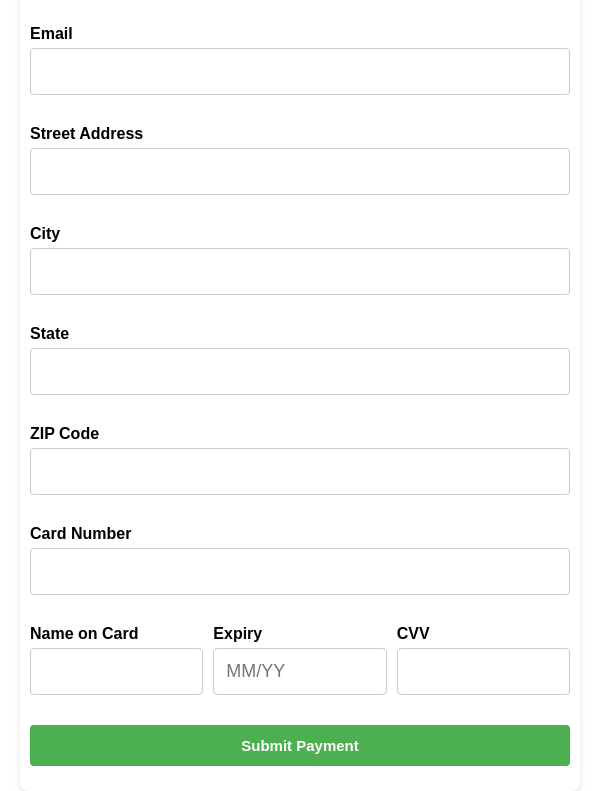
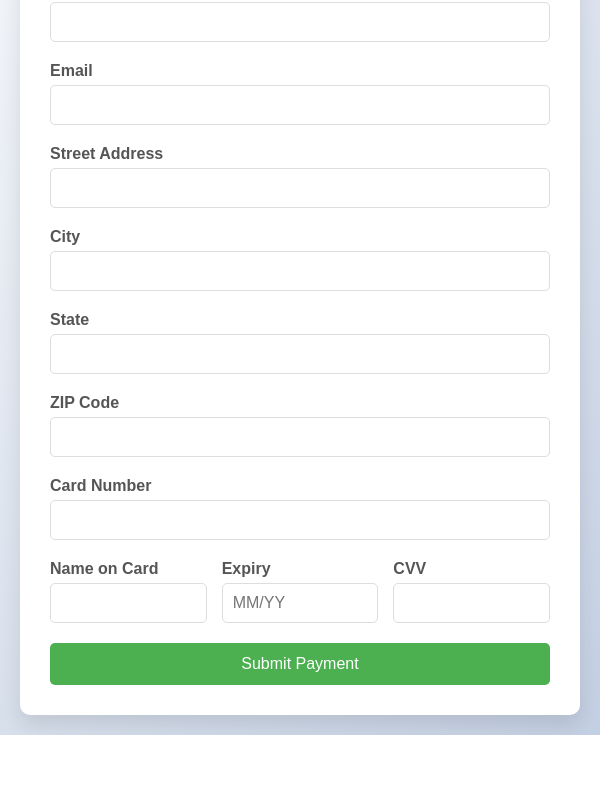
Before and after one commit to olukinni-029/PaymentForm, a plain HTML site: page index.html in a window 600 px wide. Shown: the part 149-940 px from the top of the page. After the commit the page ends 884 px from the top, so only its background shows below. Drawn offline with Linux system fonts and the light colour scheme.

Commit message:
Updated the style

```diff
--- a/index.html
+++ b/index.html
@@ -1,10 +1,16 @@
 <!DOCTYPE html>
 <html>
   <head>
+    <meta charset="UTF-8">
+    <meta name="viewport" content="width=device-width, initial-scale=1.0, viewport-fit=cover">
+    <meta name="theme-color" content="#00D632">
+    <meta name="mobile-web-app-capable" content="yes">
+    <meta name="apple-mobile-web-app-status-bar-style" content="black-translucent">
+    <meta name="apple-mobile-web-app-title" content="Payment-section">
     <title>Payment-section</title>
     <link rel="stylesheet" href="./style.css">
     <base href="/" />
-  </head>
+</head>
   <body>
     <div class="form-container">
       <h2>Payment Form</h2>
--- a/style.css
+++ b/style.css
@@ -1,103 +1,86 @@
-body, html {
-    margin: 0;
-    padding: 0;
-    width: 100%;
-    height: 100%; /* Set the body and html to fill the viewport */
+* {
+  box-sizing: border-box;
   font-family: Arial, sans-serif;
-    box-sizing: border-box;
 }
 
 body {
+  background: linear-gradient(135deg, #f5f7fa 0%, #c3cfe2 100%);
+  min-height: 100vh;
+  margin: 0;
+  padding: 20px;
   display: flex;
-    justify-content: center; /* Center horizontally */
-    align-items: center; /* Center vertically */
-    background-color: #fff; /* Add a background color if needed */
+  justify-content: center;
+  align-items: center;
 }
 
-
-  /* Form Container */
-/* Form Container */
 .form-container {
-    width: 100%; /* Take full width */
-    max-width: 600px; /* Optional: Restrict width for better UX */
-    min-height: auto; /* Adjust height to fit content */
-    padding: 20px;
-    background-color: #ffffff; /* Optional: Background for contrast */
-    display: flex;
-    flex-direction: column;
-    justify-content: center; /* Center content vertically within container */
-    box-shadow: 0 4px 6px rgba(0, 0, 0, 0.1); /* Optional: Add shadow */
-    border-radius: 8px; /* Rounded corners */
-    margin: auto; /* Center the form dynamically */
+  background: white;
+  padding: 30px;
+  border-radius: 10px;
+  box-shadow: 0 10px 20px rgba(0, 0, 0, 0.1);
+  width: 100%;
+  max-width: 600px;
 }
 
+h2 {
+  color: #333;
+  text-align: center;
+  margin-bottom: 30px;
+}
 
-/* Form Title */
-.form-container h2 {
-  text-align: center;
+.form-group {
   margin-bottom: 20px;
 }
 
-/* Form Group */
-.form-group {
-  margin-bottom: 15px;
-}
-
-/* Label Styling */
 label {
   display: block;
   margin-bottom: 5px;
+  color: #555;
   font-weight: bold;
 }
 
-/* Input Styling */
-input[type="text"],
-input[type="email"],
-button {
+input, select {
   width: 100%;
-  max-width: 100%;
-  box-sizing: border-box;
-  margin-bottom: 15px;
   padding: 10px;
+  border: 1px solid #ddd;
+  border-radius: 5px;
   font-size: 16px;
-  border: 1px solid #ccc;
-  border-radius: 4px;
 }
 
-/* Error Message */
-.error {
-  color: red;
-  font-size: 12px;
-  display: none;
+.card-details {
+  display: flex;
+  flex-direction: column;
+  gap: 15px;
 }
 
-/* Card Details Layout */
+@media (min-width: 600px) {
   .card-details {
-  display: flex;
-  gap: 15px;
-  flex-wrap: wrap;
+    flex-direction: row;
+    grid-template-columns: 2fr 1fr 1fr;
+  }
 }
 
-.card-details .form-group {
-  flex: 1;
-  min-width: 120px;
-}
-
-/* Button Styling */
 button {
+  background: #4CAF50;
+  color: white;
+  padding: 12px 20px;
+  border: none;
+  border-radius: 5px;
   width: 100%;
-  padding: 10px 0;
-  background-color: #4caf50;
-  color: white;
   font-size: 16px;
-  font-weight: bold;
-  border: none;
-  border-radius: 4px;
   cursor: pointer;
+  transition: background 0.3s ease;
 }
 
 button:hover {
-  background-color: #45a049;
+  background: #45a049;
+}
+
+.error {
+  color: #ff0000;
+  font-size: 14px;
+  margin-top: 5px;
+  display: none;
 }
 
 /* Modal Background Overlay */
@@ -155,89 +138,3 @@ button:hover {
     margin: 15px 0;
     line-height: 1.5;
   }
-
-  /* Media Queries for Responsiveness */
-  @media (max-width: 600px) {
-    .modal-content {
-      width: 95%;
-      font-size: 16px;
-      padding: 15px 20px;
-    }
-
-    .close {
-      font-size: 20px;
-    }
-
-    .modal-content p {
-      font-size: 16px;
-    }
-  }
-
-  @media (min-width: 1200px) {
-    .modal-content {
-      max-width: 600px;
-      padding: 30px 40px;
-    }
-
-    .modal-content p {
-      font-size: 20px; /* Increase text size */
-    }
-  }
-
-  /* Modal Fade-in Animation */
-  @keyframes modalFadeIn {
-    from {
-      opacity: 0;
-      transform: translateY(-30px);
-    }
-    to {
-      opacity: 1;
-      transform: translateY(0);
-    }
-  }
-
-
-/* Media Queries */
-/* Small Devices (phones, <600px) */
-@media (max-width: 600px) {
-    .form-container {
-      width: 90%; /* Use most of the screen width */
-      max-width: none; /* Remove the restriction of 600px */
-      padding: 10px; /* Reduce padding for more usable space */
-    }
-
-    .form-container h2 {
-      font-size: 24px; /* Make the title more prominent */
-    }
-
-    input[type="text"],
-    input[type="email"],
-    button {
-      font-size: 18px; /* Larger text for better readability */
-      padding: 12px; /* More padding for larger inputs */
-    }
-
-    button {
-      font-size: 18px; /* Increase button size */
-    }
-  }
-
-
-/* Medium Devices (tablets, 600px - 900px) */
-@media (min-width: 600px) and (max-width: 900px) {
-  .form-container {
-    max-width: 90%;
-  }
-
-  .form-container h2 {
-    font-size: 22px;
-  }
-
-  .card-details {
-    gap: 10px;
-  }
-
-  button {
-    font-size: 15px;
-  }
-}
```
Lines whose indentation alone changed are shown as unchanged.
